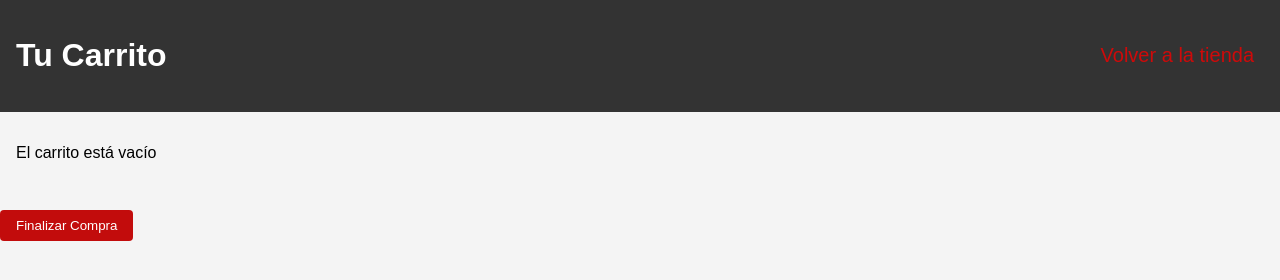
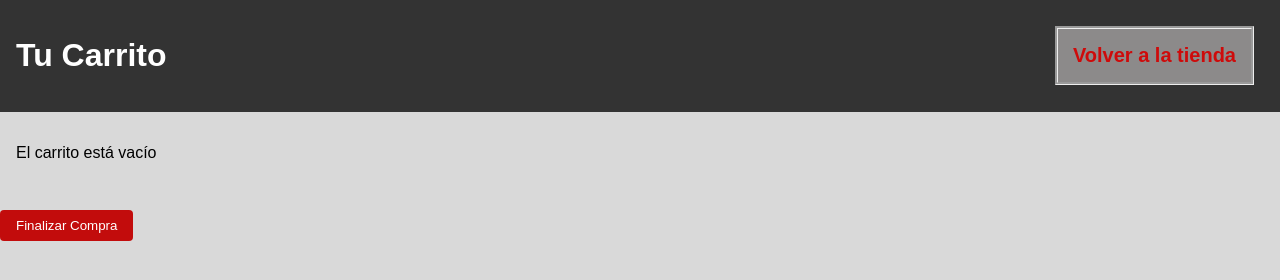
Before and after one commit to GonzaloDev90/GonzaloDev90.github.io, a plain HTML site: page carrito.html in a window 1280 px wide. Drawn offline with Linux system fonts and the light colour scheme.

Commit message:
Add files via upload

```diff
--- a/carrito.js
+++ b/carrito.js
@@ -39,4 +39,5 @@ finalizarBtn.addEventListener('click', () => {
   localStorage.removeItem('carrito');
   carrito = [];
   renderCarrito();
+  window.location.href = "./index.html";
 });
--- a/style.css
+++ b/style.css
@@ -2,8 +2,9 @@ body {
   font-family: Arial, sans-serif;
   margin: 0;
   padding: 0;
-  background-color: #f4f4f4;
+  background-color: #a8a7a76d;
 }
+
 header {
   background-color: #333;
   color: white;
@@ -12,23 +13,27 @@ header {
   justify-content: space-between;
   align-items: center;
 }
+
 #productos-container, #carrito-container {
   display: grid;
   grid-template-columns: repeat(auto-fit, minmax(250px, 1fr));
   gap: 1rem;
   padding: 1rem;
 }
+
 .card {
   background-color: white;
   padding: 1rem;
   border: 1px solid #ddd;
   border-radius: 5px;
 }
+
 .card img {
   max-width: 100%;
   height: 200px;
   object-fit: cover;
 }
+
 button {
   background-color: #c20c0c;
   color: white;
@@ -38,6 +43,7 @@ button {
   border-radius: 4px;
   margin-top: 1rem;
 }
+
 button:hover {
   background-color: #a71616;
 }
@@ -54,4 +60,8 @@ a{
     text-decoration: none;
     color: #ce0a0a;
     font-size: 20px;
+    border-style: groove;
+    padding: 15px;
+    background-color: #8c8a8a;
+    font-weight: 900;
 }
```
Also changed, not shown: carrito.html (+2 -0 lines).
